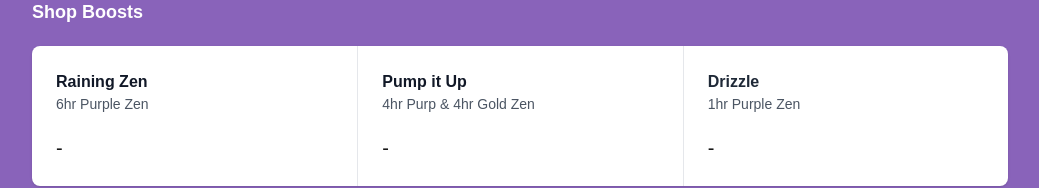
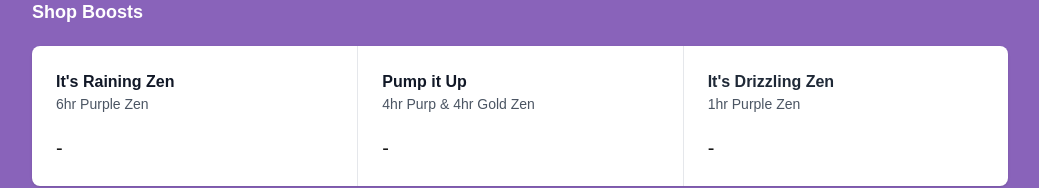
Before and after one commit to devlife2022/ck-zen-helper-app, a Next.js app: page / in a window 1280 px wide. Shown: the part 886-1074 px from the top of the page, without its empty margins (120-1159 px from the left). Built offline with nearby package versions, Linux system fonts and the light colour scheme.

Commit message:
Updated shop boost names to match what's in game.

```diff
--- a/ui/zen_shop_stat_boxes.tsx
+++ b/ui/zen_shop_stat_boxes.tsx
@@ -20,7 +20,7 @@ interface ShopStatProps {
                     key={"rainingZenAmount"}
                     className="px-4 py-5 sm:p-6"
                 >
-                    <dt className="text-base font-bold text-gray-900">Raining Zen</dt>
+                    <dt className="text-base font-bold text-gray-900">It's Raining Zen</dt>
                     <dt className="text-sm font-normal text-gray-600">6hr Purple Zen</dt>
                         <dd className="mt-5 flex items-baseline justify-between md:block lg:flex">
                             <div className="flex items-baseline text-xl font-normal ">
@@ -44,7 +44,7 @@ interface ShopStatProps {
                     key={"instantZenAmount"}
                     className="px-4 py-5 sm:p-6"
                 >
-                    <dt className="text-base font-bold text-gray-800">Drizzle</dt>
+                    <dt className="text-base font-bold text-gray-800">It's Drizzling Zen</dt>
                     <dt className="text-sm font-normal text-gray-600">1hr Purple Zen</dt>
                         <dd className="mt-5 flex items-baseline justify-between md:block lg:flex">
                             <div className="flex items-baseline text-xl font-normal ">
```
